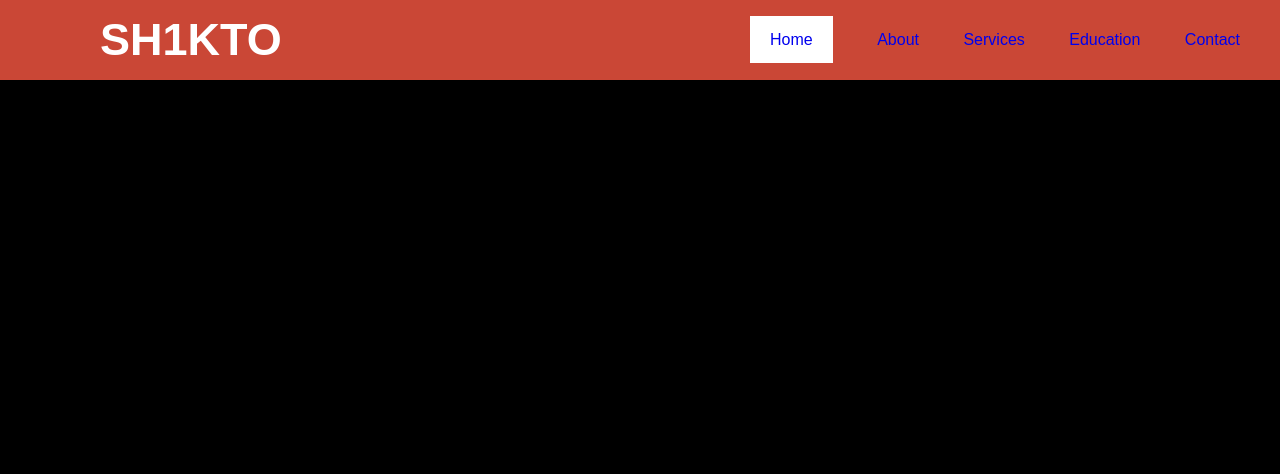
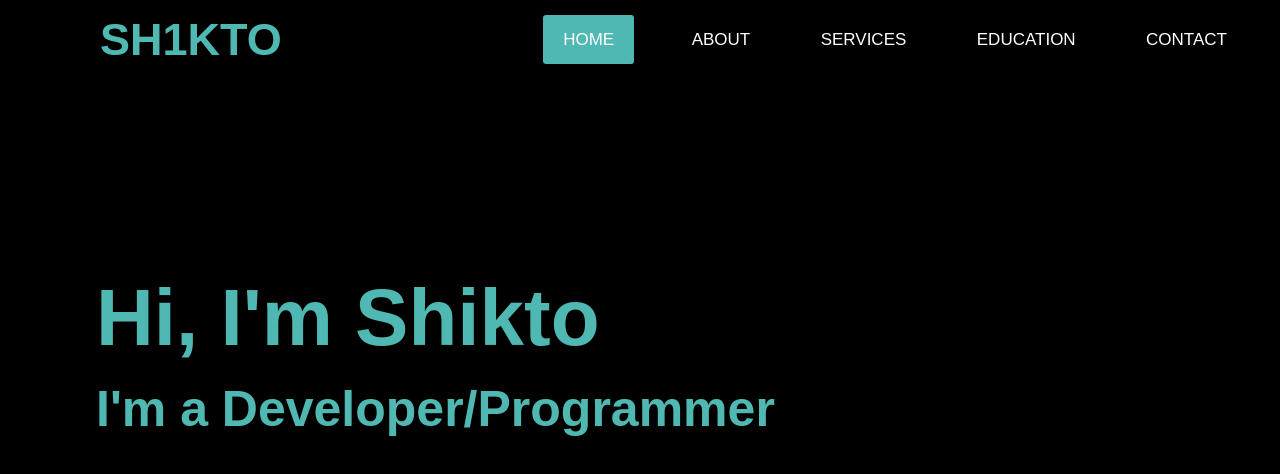
Before and after one commit to sh1kto/aboutme, a plain HTML site: page index.html in a window 1280 px wide. Drawn offline with Linux system fonts and the light colour scheme.

Commit message:
Update 0.1

```diff
--- a/index.html
+++ b/index.html
@@ -18,5 +18,9 @@
             <li><a href="#">Contact</a></li>
         </ul>
     </nav>
+    <div class="intro">
+        <h1>Hi, I'm Shikto</h1>
+        <h3>I'm a Developer/Programmer</h3>
+    </div>
 </body>
 </html>
--- a/style.css
+++ b/style.css
@@ -10,12 +10,12 @@ body{
     background-color: black;
 }
 nav{
-    background: #ca4736;
+    background: #000000;
     height: 80px;
     width: 100%;
 }
 label.logo{
-    color: white;
+    color: #4fb8b2;
     font-size: 45px;
     line-height: 80px;
     padding: 0 100px;
@@ -30,7 +30,7 @@ nav ul li{
     line-height: 80px;
     margin: 0 20px;
 }
-v ul li a{
+ul li a{
     color: white;
     font-size: 17px;
     padding: 7px 13px;
@@ -38,7 +38,19 @@ v ul li a{
     text-transform: uppercase;
 }
 a.active,a:hover{
-    background: #ffffff;
+    background: #4fb8b2;
     transition: 0.5s;
     padding: 15px 20px;
 }
+h1{
+    color: #4fb8b2;
+    font-size: 80px;
+    padding-top: 12rem;
+    padding-left: 6rem;
+}
+h3{
+    color: #4fb8b2;
+    font-size: 50px;
+    padding-top: 1rem;
+    padding-left: 6rem;
+}
```
